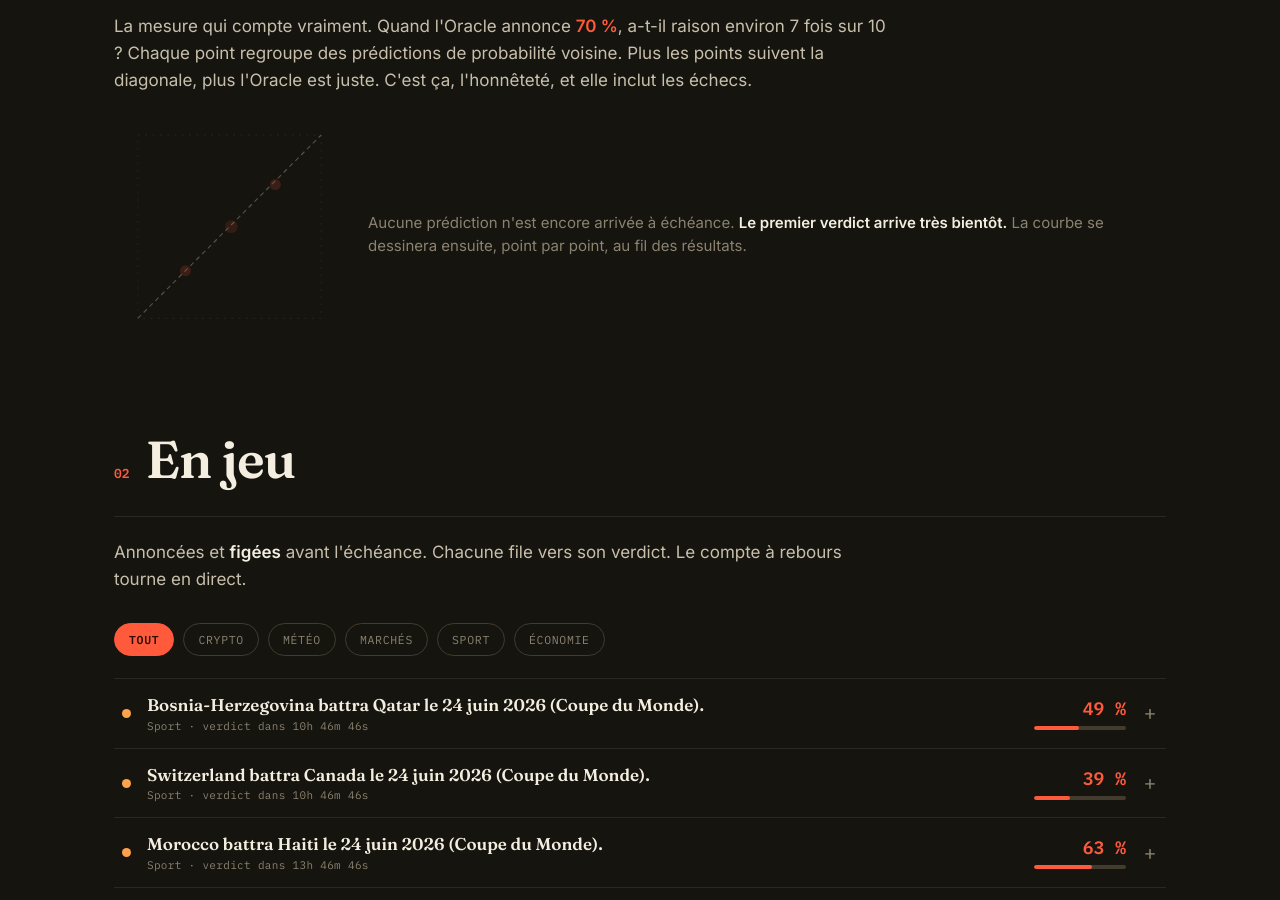
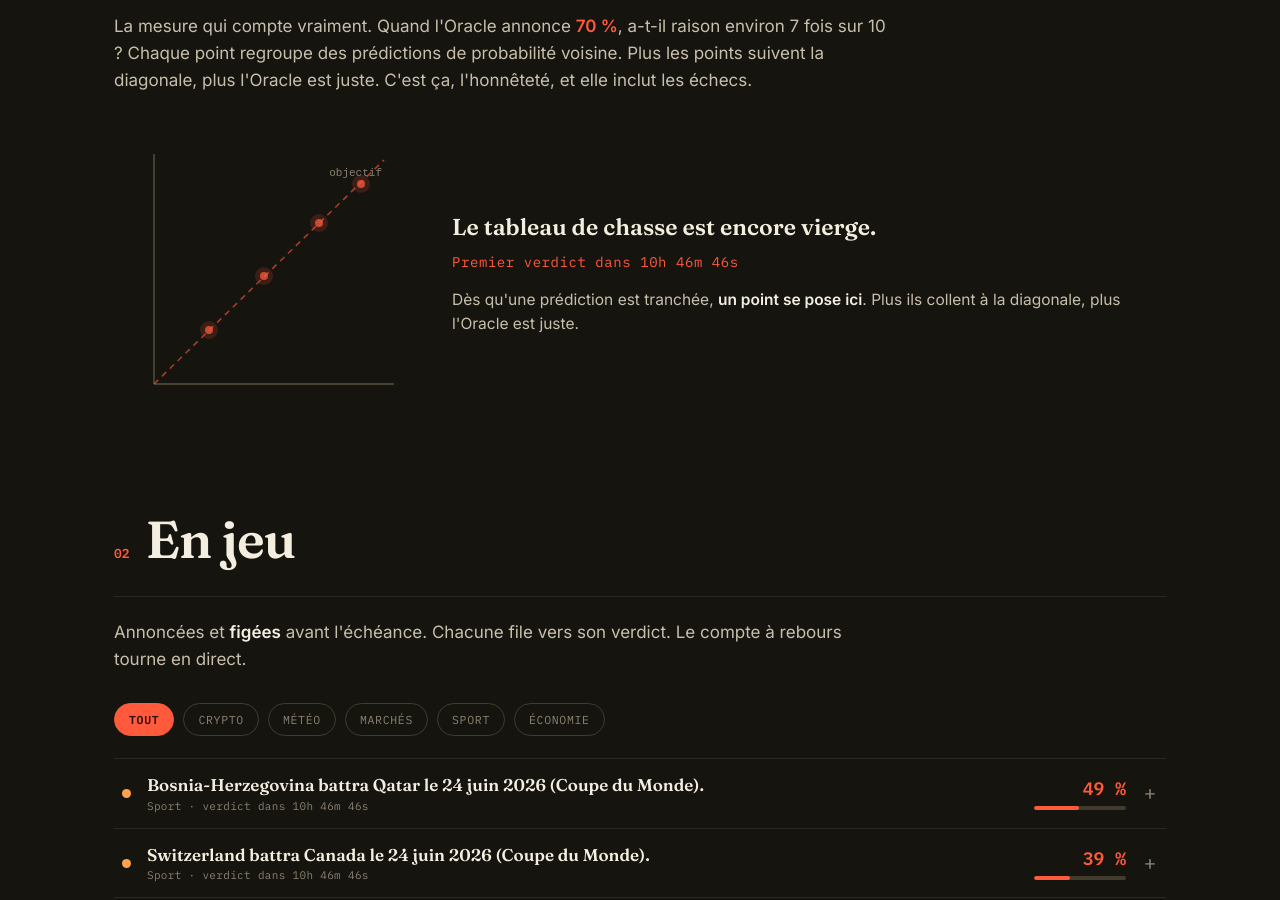
Before and after one commit to Jordan-Bourillot/oracle-triskell, a website: page public/index.html in a window 1280 px wide. Shown: the part 960-1860 px from the top of the page. Drawn offline with Linux system fonts and the light colour scheme.

Commit message:
Calibration vide : plus presente (titre + compte a rebours du 1er verdict)

```diff
--- a/public/app.js
+++ b/public/app.js
@@ -95,7 +95,10 @@ function renderCalibration() {
   if (!bins.length) {
     wrap.classList.add("is-empty");
     $("#calib-plot").innerHTML = emptyCalibSvg();
-    $("#calib-legend").innerHTML = '<p class="calib-empty">Aucune prédiction n\'est encore arrivée à échéance. <b>Le premier verdict arrive très bientôt.</b> La courbe se dessinera ensuite, point par point, au fil des résultats.</p>';
+    const next = pending()[0];
+    const cd = next ? `<span class="ce-cd">Premier verdict dans <span class="cd" data-deadline="${new Date(next.deadline).getTime()}">…</span></span>` : "";
+    $("#calib-legend").innerHTML =
+      `<p class="calib-empty"><span class="ce-lead">Le tableau de chasse est encore vierge.</span>${cd}Dès qu'une prédiction est tranchée, <b>un point se pose ici</b>. Plus ils collent à la diagonale, plus l'Oracle est juste.</p>`;
     return;
   }
   wrap.classList.remove("is-empty");
@@ -106,12 +109,14 @@ function renderCalibration() {
 }
 const C_LINE = "#2b2820", C_AXIS = "#5a5240", C_TXT = "#8b8270", C_ACC = "#ff5a3c";
 function emptyCalibSvg() {
-  return `<svg viewBox="0 0 240 240" role="img" aria-label="Courbe de calibration (à venir)">
-    <rect x="26" y="12" width="200" height="200" fill="none" stroke="${C_LINE}" stroke-width="1" stroke-dasharray="2 6"/>
-    <line x1="26" y1="212" x2="226" y2="12" stroke="${C_AXIS}" stroke-width="1.2" stroke-dasharray="5 4"/>
-    <circle cx="78" cy="160" r="6" fill="${C_ACC}" opacity="0.16"/>
-    <circle cx="128" cy="112" r="7" fill="${C_ACC}" opacity="0.12"/>
-    <circle cx="176" cy="66" r="6" fill="${C_ACC}" opacity="0.16"/>
+  const pts = [[95, 206], [150, 152], [205, 99], [247, 60]];
+  const dots = pts.map(([x, y]) => `<circle cx="${x}" cy="${y}" r="9" fill="${C_ACC}" opacity="0.16"/><circle cx="${x}" cy="${y}" r="4" fill="${C_ACC}" opacity="0.75"/>`).join("");
+  return `<svg viewBox="0 0 300 300" role="img" aria-label="Courbe de calibration (à venir)">
+    <line x1="40" y1="30" x2="40" y2="260" stroke="${C_AXIS}" stroke-width="1.4"/>
+    <line x1="40" y1="260" x2="280" y2="260" stroke="${C_AXIS}" stroke-width="1.4"/>
+    <line x1="40" y1="260" x2="270" y2="36" stroke="${C_ACC}" stroke-width="1.6" stroke-dasharray="6 5" opacity="0.6"/>
+    <text x="268" y="52" fill="${C_TXT}" font-family="monospace" font-size="11" text-anchor="end">objectif</text>
+    ${dots}
   </svg>`;
 }
 function plotCalibSvg(bins) {
--- a/public/styles.css
+++ b/public/styles.css
@@ -74,10 +74,12 @@ a { color: var(--accent); text-underline-offset: 2px; }
 .calib-legend .lg-row { display: flex; justify-content: space-between; gap: 12px; padding: 6px 0; border-bottom: 1px dotted var(--line-2); }
 .calib-legend .lg-row:first-child { color: var(--muted); }
 .calib-legend .lg-row span:last-child { color: var(--accent); font-weight: 600; }
-.calib-empty { font-family: var(--ui); font-size: 15px; color: var(--muted); line-height: 1.55; }
+.calib-empty { font-family: var(--ui); font-size: 15.5px; color: var(--text); line-height: 1.55; }
 .calib-empty b { color: var(--bone); font-weight: 600; }
-.calib-wrap.is-empty { grid-template-columns: 220px minmax(0, 1fr); gap: 34px; }
-.calib-wrap.is-empty .calib-plot { max-width: 220px; }
+.ce-lead { display: block; font-family: var(--display); font-weight: 600; font-size: 23px; color: var(--bone); line-height: 1.25; margin-bottom: 10px; }
+.ce-cd { display: block; font-family: var(--mono); font-size: 14px; letter-spacing: 0.04em; color: var(--accent); margin-bottom: 14px; }
+.calib-wrap.is-empty { grid-template-columns: 300px minmax(0, 1fr); gap: 38px; align-items: center; }
+.calib-wrap.is-empty .calib-plot { max-width: 300px; }
 
 /* ---------- FILTRES ---------- */
 .filters { display: flex; gap: 9px; margin-bottom: 22px; flex-wrap: wrap; }
```
